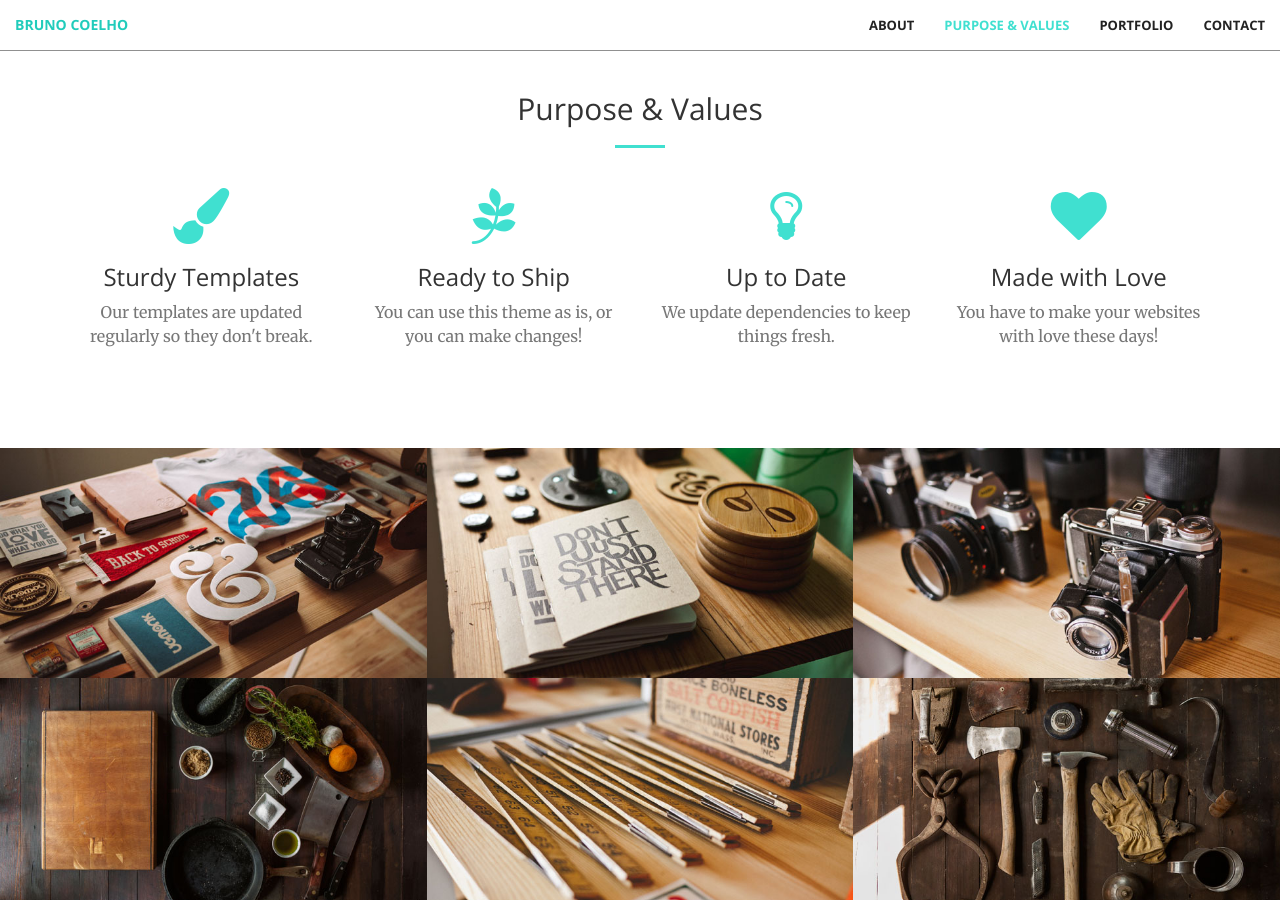
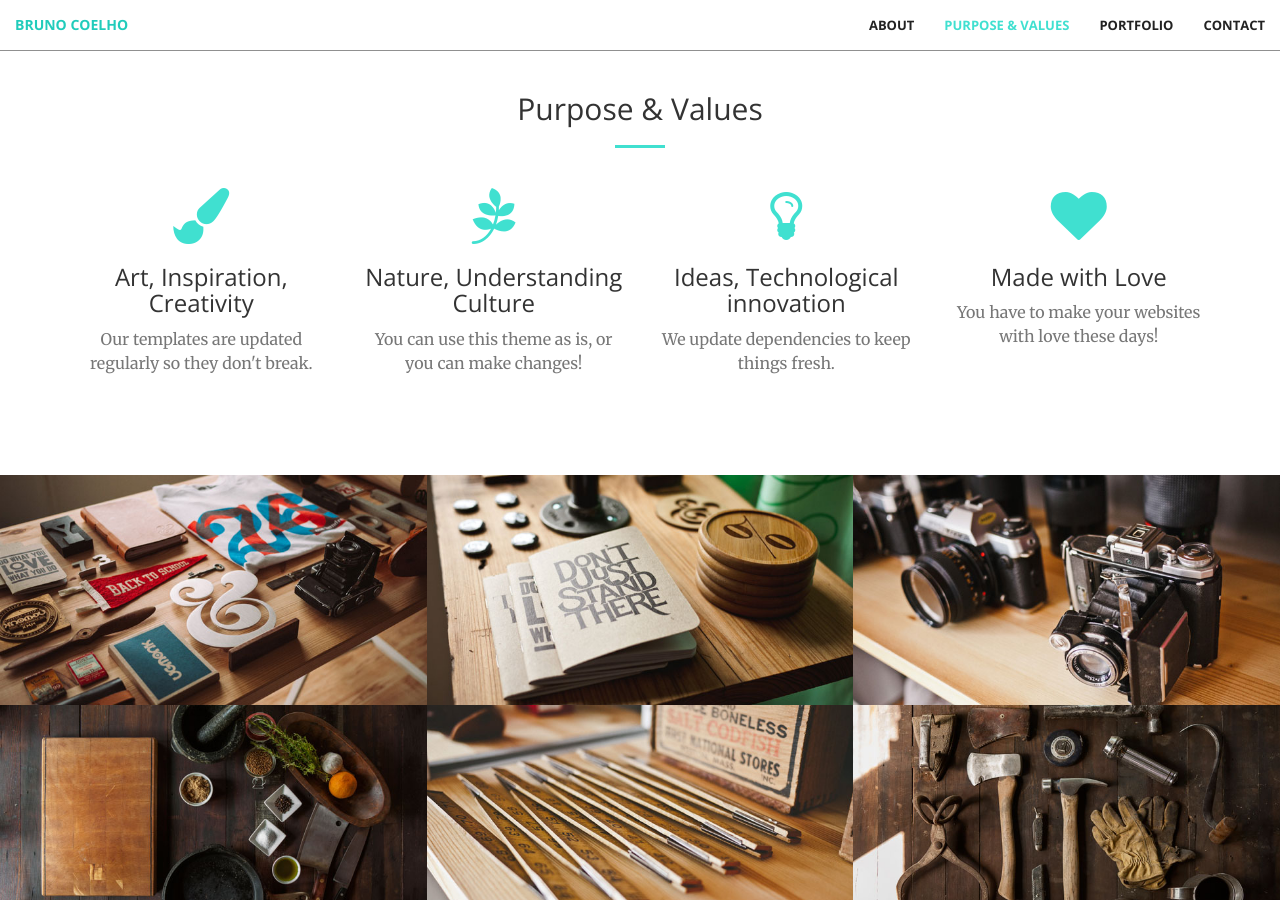
Before and after one commit to brunonaz/artbrunocoelho, a Jekyll site: the page built from index.html, in a window 1280 px wide and 900 px high, scrolled down 1326 px. Built offline with Jekyll 4.4.1, drawn with Linux system fonts in a browser that asks for light colours.

Commit message:
Update services.html
teste texto

```diff
--- a/_includes/services.html
+++ b/_includes/services.html
@@ -12,21 +12,21 @@
             <div class="col-lg-3 col-md-6 text-center">
                 <div class="service-box">
                     <i class="fa fa-4x fa-paint-brush wow bounceIn text-primary"></i>
-                    <h3>Sturdy Templates</h3>
+                    <h3>Art, Inspiration, Creativity</h3>
                     <p class="text-muted">Our templates are updated regularly so they don't break.</p>
                 </div>
             </div>
             <div class="col-lg-3 col-md-6 text-center">
                 <div class="service-box">
                     <i class="fa fa-4x fa-pagelines wow bounceIn text-primary" data-wow-delay=".1s"></i>
-                    <h3>Ready to Ship</h3>
+                    <h3>Nature, Understanding Culture </h3>
                     <p class="text-muted">You can use this theme as is, or you can make changes!</p>
                 </div>
             </div>
             <div class="col-lg-3 col-md-6 text-center">
                 <div class="service-box">
                     <i class="fa fa-4x fa-lightbulb-o wow bounceIn text-primary" data-wow-delay=".2s"></i>
-                    <h3>Up to Date</h3>
+                    <h3>Ideas, Technological innovation</h3>
                     <p class="text-muted">We update dependencies to keep things fresh.</p>
                 </div>
             </div>
```
